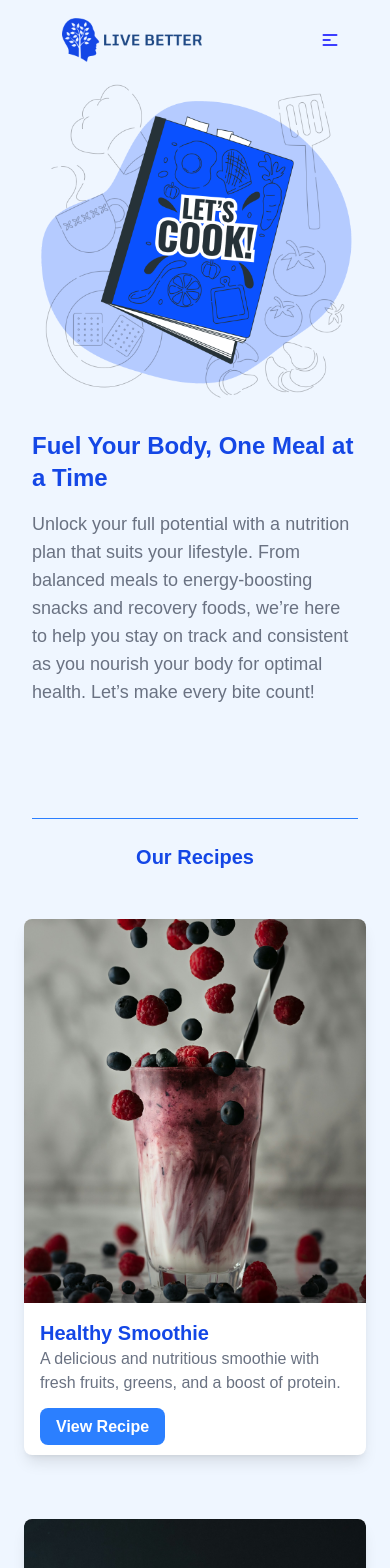
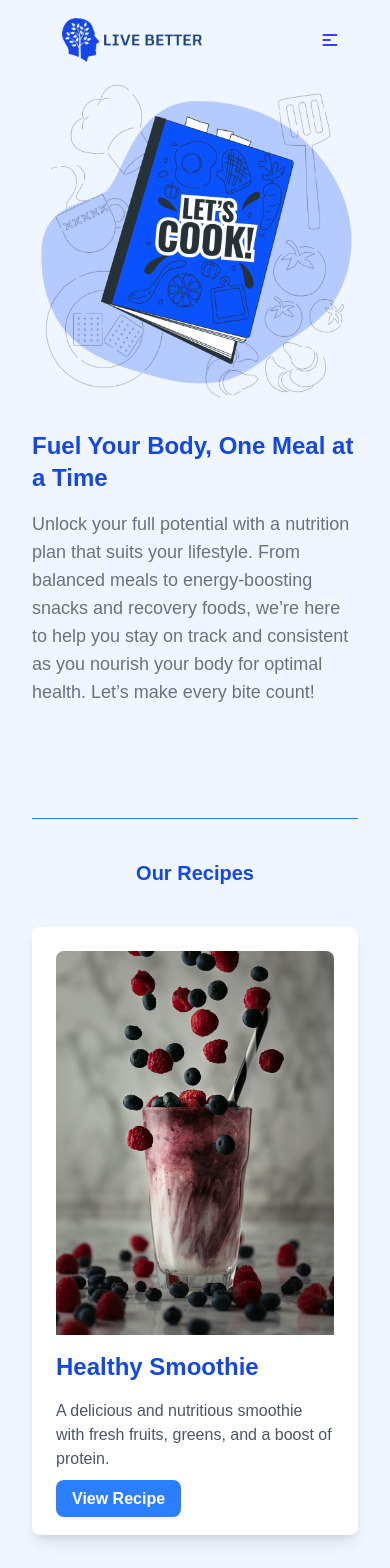
Before and after one commit to roumaiss/live_better_front, a Next.js app: page /alimentation-program in a window 390 px wide. Shown: the top 1568 px of the page. Built offline with nearby package versions, Linux system fonts and the light colour scheme.

Commit message:
responsive design

```diff
--- a/src/app/alimentation-program/page.jsx
+++ b/src/app/alimentation-program/page.jsx
@@ -76,50 +76,44 @@ export default function AlimentationProgram() {
               Fuel Your Body, One Meal at a Time
             </h1>
             <p className="text-lg text-gray-500 mb-8">
-                            Unlock your full potential with a nutrition plan
-                            that suits your lifestyle. From balanced meals to
-                            energy-boosting snacks and recovery foods, we’re
-                            here to help you stay on track and consistent as you
-                            nourish your body for optimal health. Let’s make
+              Unlock your full potential with a nutrition plan that suits your
+              lifestyle. From balanced meals to energy-boosting snacks and
+              recovery foods, we’re here to help you stay on track and
+              consistent as you nourish your body for optimal health. Let’s make
               every bite count!
             </p>
-
           </div>
         </div>
 
         {/* Paragraph Section */}
-                <div className="p-6 max-w-screen-xl mx-auto">
+        <div className=" mx-[2rem] lg:mx-[5rem] mt-10">
           <h1 className="text-xl md:text-2xl lg:text-4xl text-blue-700 font-bold flex justify-center ">
             Our Recipes
           </h1>
         </div>
 
         {/* Recipe Grid */}
-                <div className="grid grid-cols-1 md:grid-cols-2 lg:grid-cols-3 justify-items-center gap-16 p-6 max-w-screen-xl mx-auto">
+        <div className="grid grid-cols-1 md:grid-cols-2 lg:grid-cols-3 justify-items-center gap-16 mx-[2rem] lg:mx-[5rem] my-10">
           {recipes.map((recipe) => (
             <div
               key={recipe.id}
-                            className="bg-white rounded-lg shadow-lg overflow-hidden"
+              className="bg-white p-6 rounded-lg shadow-lg hover:scale-105 transition duration-300"
             >
               <img
                 src={recipe.image}
                 alt={recipe.title}
-                                className="w-full h-96 object-cover"
+                className="w-full h-96 object-cover bg-center rounded-t-lg mb-4"
               />
-                            <div className="p-4">
-                                <h3 className="text-xl text-blue-700 font-semibold">
+              <h3 className="text-2xl font-semibold text-blue-700 mb-4">
                 {recipe.title}
               </h3>
-                                <p className="text-gray-500 mb-5">
-                                    {recipe.description}
-                                </p>
+              <p className="text-gray-600 mb-4">{recipe.description}</p>
               <Link
                 href={`alimentation-program/${recipe.id}`} // Dynamic link
                 className="text-white bg-blue-500 py-2.5 px-4 rounded-lg font-semibold"
               >
                 View Recipe
               </Link>
-                            </div>
             </div>
           ))}
         </div>
```
Lines whose indentation alone changed are shown as unchanged.
